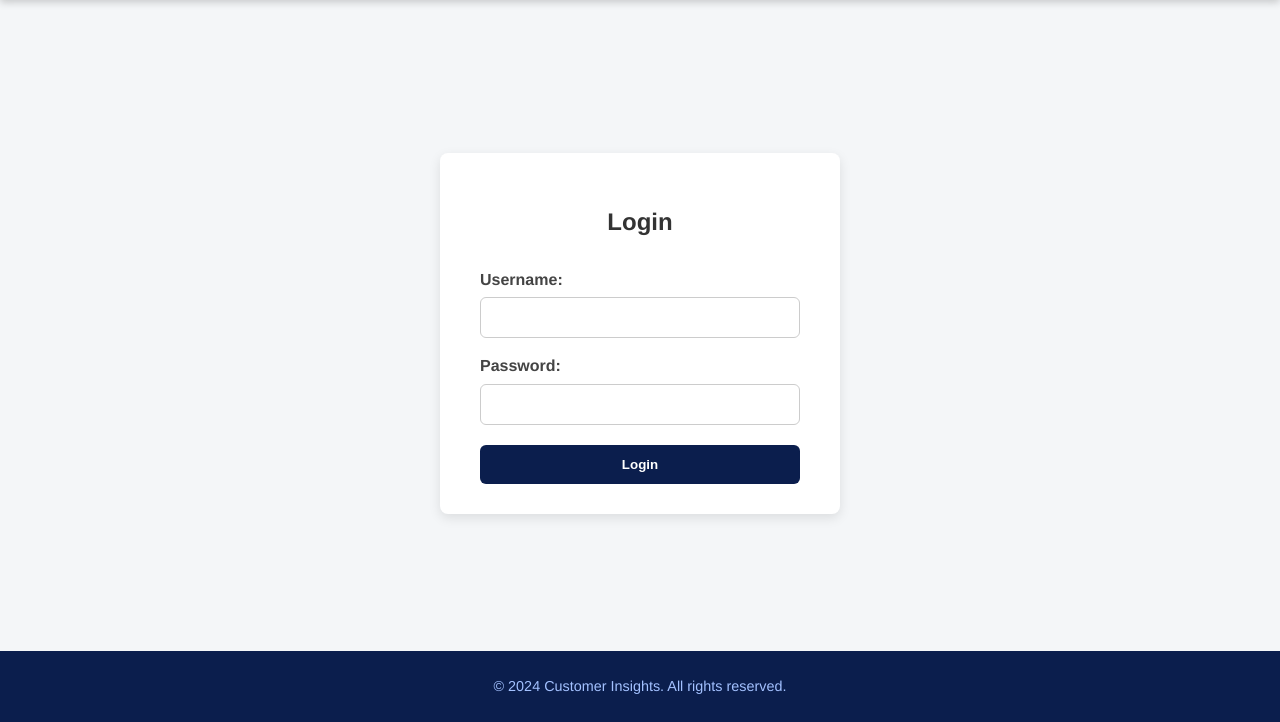
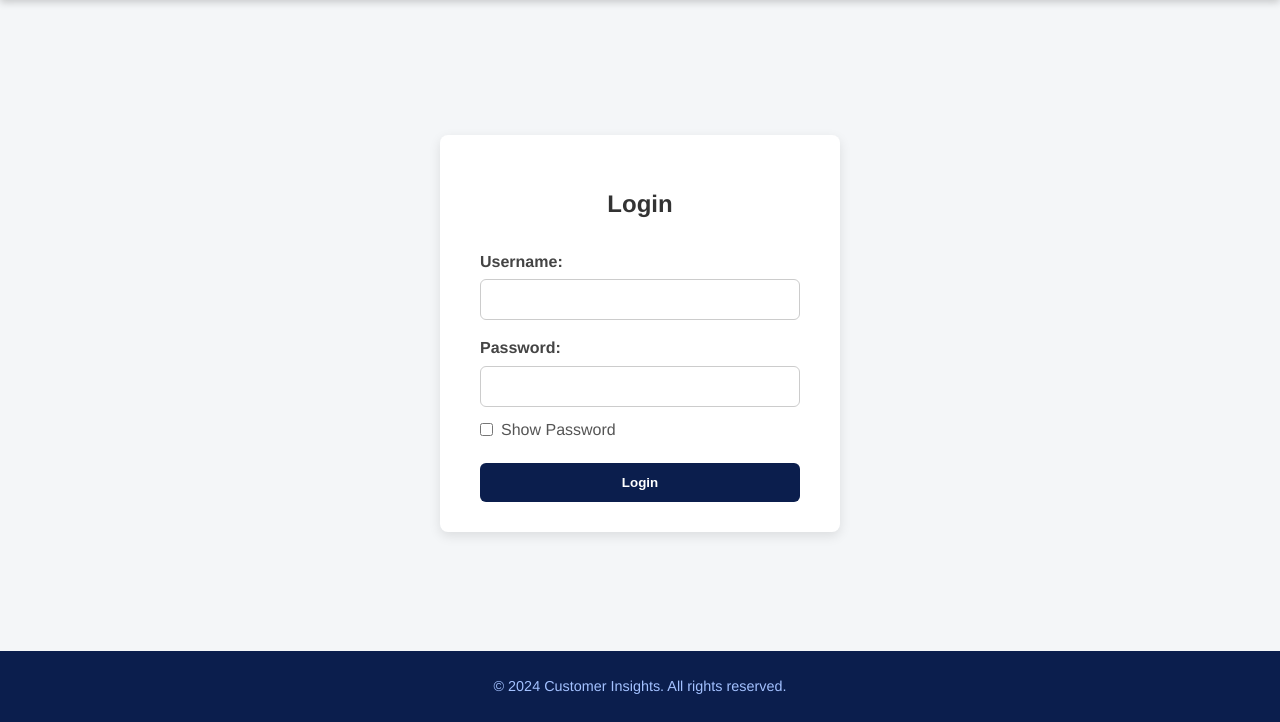
Before and after one commit to ArmanSingh-1/Hackathon-DashBoard, a Flask app: page /login in a window 1280 px wide. Shown: the part 78-800 px from the top of the page. Run offline with Flask 3, Linux system fonts and the light colour scheme.

Commit message:
Fixed Flash Messages and API Enhancements

```diff
--- a/Dashboard/auth.py
+++ b/Dashboard/auth.py
@@ -1,4 +1,4 @@
-from flask import Blueprint, render_template, request, redirect, url_for, session, flash
+from flask import Blueprint, render_template, request, redirect, url_for, session, flash, jsonify
 from werkzeug.security import generate_password_hash, check_password_hash
 from .models import db, User
 
@@ -81,3 +81,59 @@ def logout():
     session.pop("username", None)
     flash("Logged out.", "info")
     return redirect(url_for("auth.login"))
+
+
+# API endpoint for login
+@auth.route("/api/login", methods=["POST"])
+def api_login():
+    # Handle JSON login request
+    data = request.get_json()
+    username = data.get("username")
+    password = data.get("password")
+
+    user = User.query.filter_by(username=username).first()
+
+    if user and check_password_hash(user.password, password):
+        # If login is successful, update the session
+        session["username"] = user.username
+        session["role"] = user.role
+        return jsonify({"success": True, "redirect_url": url_for("views.upload")})
+    else:
+        # If login fails, return an error message
+        return jsonify({"success": False, "message": "Invalid username or password."})
+
+
+# API endpoint for signup
+@auth.route("/api/signup", methods=["POST"])
+def api_signup():
+    # API endpoint for handling signup.
+    data = request.get_json()
+    username = data.get("username")
+    email = data.get("email")
+    password = data.get("password")
+    confirm_password = data.get("confirm_password")
+
+    # --- Server-side validation ---
+    if not all([username, email, password, confirm_password]):
+        return jsonify({"success": False, "message": "Please fill out all fields."})
+
+    if password != confirm_password:
+        return jsonify({"success": False, "message": "Passwords do not match."})
+
+    if User.query.filter((User.username == username) | (User.email == email)).first():
+        return jsonify({"success": False, "message": "Username or email already exists."})
+
+    # --- Create user if validation passes ---
+    is_first = (User.query.count() == 0)
+
+    # Create a new user
+    hashed_password = generate_password_hash(password) # Hash the password using Werkzeug
+    new_user = User()
+    new_user.username = username
+    new_user.email = email
+    new_user.password = hashed_password
+    new_user.role = 'admin' if is_first else 'user'  # First user is admin
+    db.session.add(new_user)
+    db.session.commit()
+
+    return jsonify({"success": True, "redirect_url": url_for("auth.login")})
--- a/Dashboard/static/css/admin.css
+++ b/Dashboard/static/css/admin.css
@@ -1,3 +1,4 @@
+/* ==== Table Header ==== */
 .admin-container {
     max-width: 1200px;
     margin: 2rem auto;
@@ -14,6 +15,7 @@
     font-size: 2.5rem;
 }
 
+/* ==== Feedback Entries ==== */
 .feedback-list {
     background-color: #fff;
     padding: 2rem;
--- a/Dashboard/static/css/base.css
+++ b/Dashboard/static/css/base.css
@@ -1,4 +1,4 @@
-/* ====== CSS Reset & Global Styles ====== */
+/* ====== CSS Base & Global Styles ====== */
 *,
 *::before,
 *::after {
--- a/Dashboard/static/css/form-page.css
+++ b/Dashboard/static/css/form-page.css
@@ -10,6 +10,7 @@ body {
   background-color: #f4f6f8;
 }
 
+/* ==== Form Feilds ==== */
 .form-container {
   background-color: #ffffff;
   padding: 30px 40px;
@@ -63,3 +64,28 @@ body {
 .form-container button:hover {
   background-color: var(--color-mid-blue);
 }
+
+/* ==== Password Checkbox ==== */
+.show-password-container {
+    display: flex;
+    align-items: center;
+    margin-top: 10px;
+    gap: 8px;
+}
+
+.show-password-container input[type="checkbox"] {
+    width: auto;
+    margin: 0;
+}
+
+.show-password-container label {
+    margin: 0;
+    font-weight: 500;
+    color: #555;
+    cursor: pointer;
+}
+
+/* ==== Flash Messages ==== */
+#error-message {
+  margin-bottom: 1rem;
+}
--- a/Dashboard/templates/admin.html
+++ b/Dashboard/templates/admin.html
@@ -18,6 +18,7 @@
             <h1>Submitted Feedback</h1>
         </header>
 
+        <!--Feedback Table-->
         <section class="feedback-list">
             {% if feedback_entries %}
                 <table>
@@ -30,6 +31,8 @@
                             <th>Date Submitted</th>
                         </tr>
                     </thead>
+
+                    <!--FeedBack Entries-->
                     <tbody>
                         {% for entry in feedback_entries %}
                             <tr>
--- a/Dashboard/templates/base.html
+++ b/Dashboard/templates/base.html
@@ -21,6 +21,7 @@
             <nav class = "top-nav">
                 <div class = "logo">Customer Insights</div>
                 <div class = "nav-links">
+                    <!--Conditional Rendering Based on User Authentication-->
                     {% if session.username %}
                         <span>Welcome, {{ session.username }}!</span>
                         {% if session.role == 'admin' %}
@@ -36,6 +37,8 @@
             </nav>
         </header>
 
+        <!--Flash Messages-->
+        <!--Inbuilt Method of Flask and Get's a tuple as input-->
         {% with messages = get_flashed_messages(with_categories=true) %}
             {% if messages %}
                 <div class="flash-messages">
@@ -67,17 +70,17 @@
                     // Find all elements with the class 'alert'
                     const flashMessages = document.querySelectorAll('.alert');
 
-                    if (flashMessages) {
+                    // Check if there are any flash messages
+                    if (flashMessages.length > 0) {
                         flashMessages.forEach(function(message) {
-                            // Set a timeout to start the fade-out after 3 seconds (3000 milliseconds)
-                            setTimeout(function() {
+                            // Fade-out after 3000 milliseconds (3 seconds)
+                            setTimeout(() => {
                                 message.classList.add('alert-fade-out');
                             }, 3000);
 
-                            // After the fade-out animation completes, set display to none
-                            setTimeout(function() {
+                            setTimeout(() => {
                                 message.style.display = 'none';
-                            }, 3500); // 3000ms delay + 500ms animation
+                            }, 3500); // 3000ms delay + 500ms invisible transition
                         });
                     }
                 });
--- a/Dashboard/templates/login.html
+++ b/Dashboard/templates/login.html
@@ -14,15 +14,71 @@
 <!--Main Content of the Login Page-->
 {% block content %}
     <div class="form-container">
-        <form action = "{{ url_for('auth.login') }}" method="post">
+        <form id="login-form">
             <h2>Login</h2>
+
+            <div id="error-message" class="alert alert-danger" style="display: none;"></div>
+
             <label for="username">Username:</label>
             <input type="text" id="username" name="username" required />
 
             <label for="password">Password:</label>
             <input type="password" id="password" name="password" required />
 
+            <div class="show-password-container">
+                <input type="checkbox" id="show-password-toggle">
+                <label for="show-password-toggle">Show Password</label>
+            </div>
+
             <button type="submit">Login</button>
         </form>
     </div>
 {% endblock %}
+
+<!--JavaScript for Show Password Toggle-->
+{% block scripts %}
+    <script>
+        const toggle = document.getElementById('show-password-toggle');
+        const passwordInput = document.getElementById('password');
+
+        toggle.addEventListener('change', function() {
+            passwordInput.type = this.checked ? 'text' : 'password';
+        });
+    </script>
+
+    <script>
+        document.getElementById('login-form').addEventListener('submit', function(event) {
+            // Prevent the default form submission (which causes a page reload)
+            event.preventDefault();
+
+            const username = document.getElementById('username').value;
+            const password = document.getElementById('password').value;
+            const errorMessageDiv = document.getElementById('error-message');
+
+            // Send the data to our new API endpoint
+            fetch("{{ url_for('auth.api_login') }}", {
+                method: 'POST',
+                headers: {
+                    'Content-Type': 'application/json',
+                },
+                body: JSON.stringify({ username: username, password: password }),
+            })
+            .then(response => response.json())
+            .then(data => {
+                if (data.success) {
+                    // If login is successful, redirect the user
+                    window.location.href = data.redirect_url;
+                } else {
+                    // If login fails, show the error message without reloading
+                    errorMessageDiv.textContent = data.message;
+                    errorMessageDiv.style.display = 'block';
+                }
+            })
+            .catch(error => {
+                console.error('Error:', error);
+                errorMessageDiv.textContent = 'An unexpected error occurred. Please try again.';
+                errorMessageDiv.style.display = 'block';
+            });
+        });
+    </script>
+{% endblock %}
```
Also changed, not shown: Dashboard/models.py (+8 -2 lines), Dashboard/templates/signup.html (+64 -2 lines).
